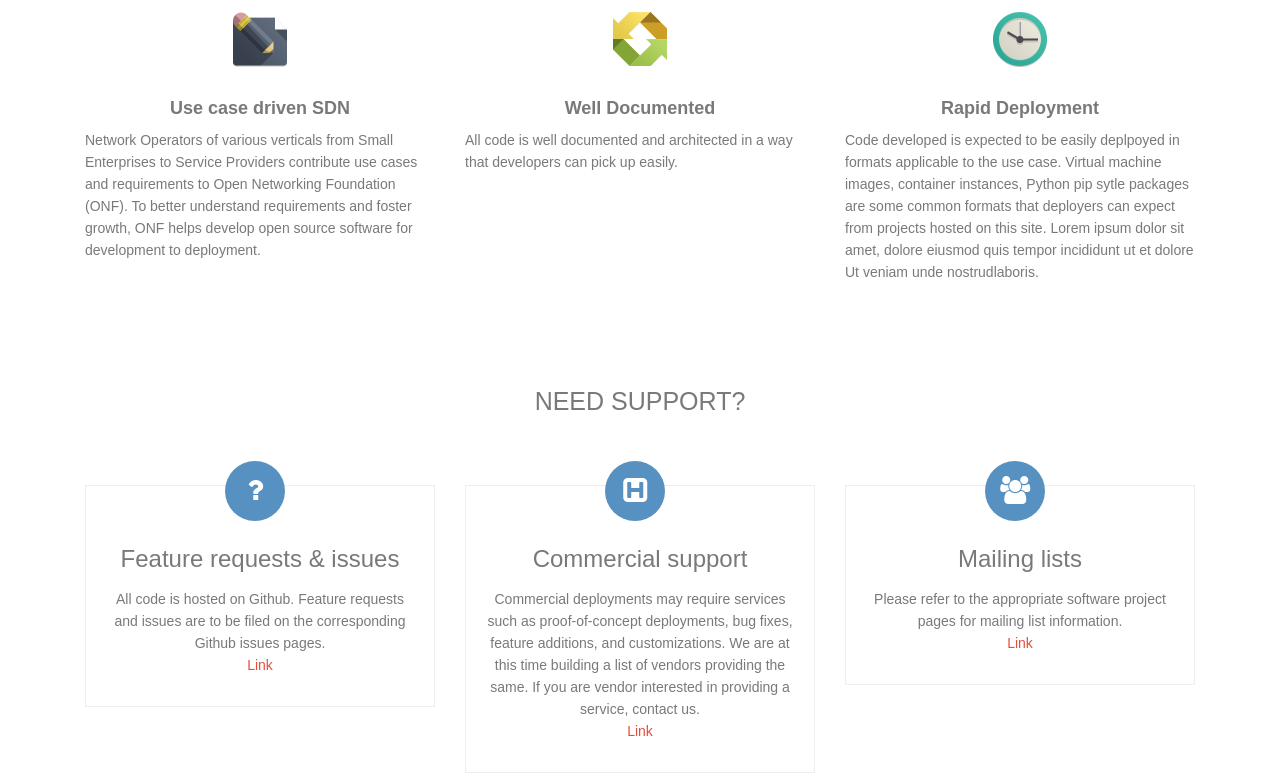
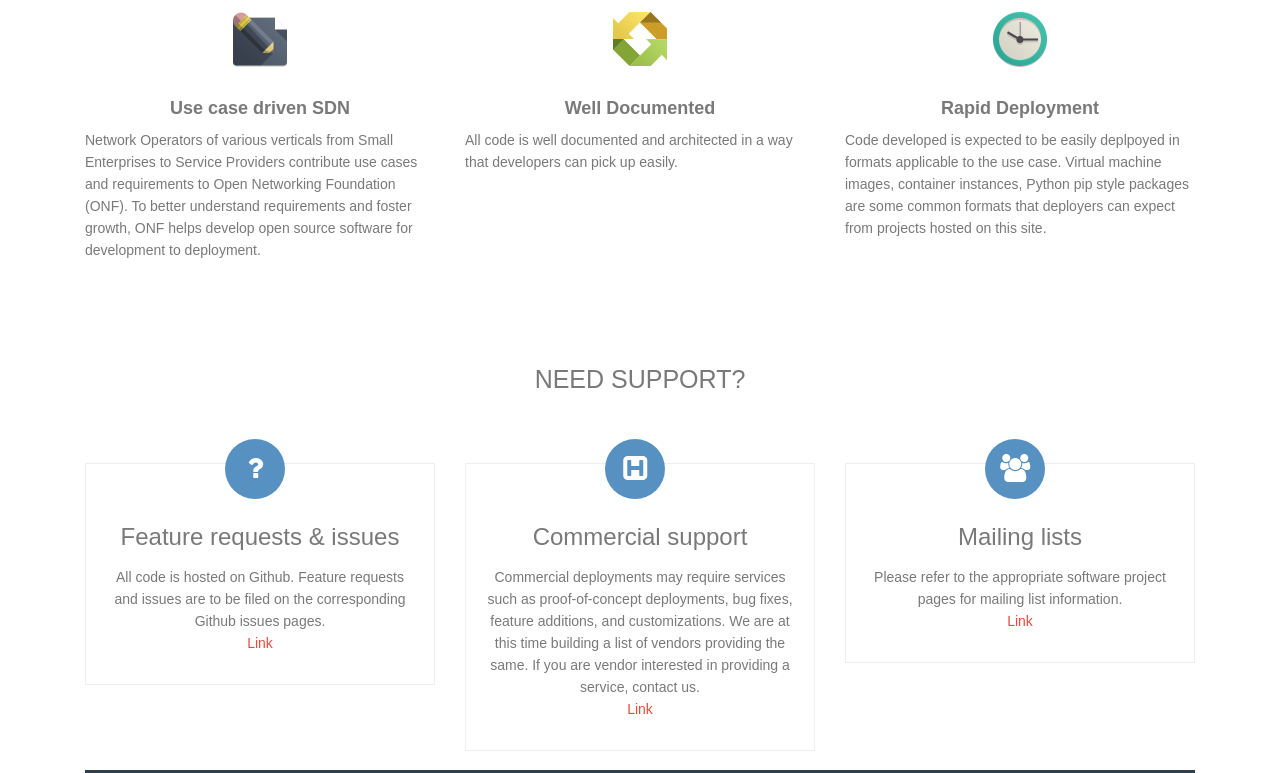
Before and after one commit to onfsdn/onfsdn.github.io, a plain HTML site: page index.html in a window 1280 px wide. Shown: the part 820-1593 px from the top of the page. Drawn offline with Linux system fonts and the light colour scheme.

Commit message:
fixed typos

```diff
--- a/index.html
+++ b/index.html
@@ -204,8 +204,7 @@
                 </h4>
               </div>
               <p class="text-left">
-             Code developed is expected to be easily deplpoyed in formats applicable to the use case.  Virtual machine images, container instances, Python pip sytle packages are some common formats that deployers can expect from projects hosted on this site.
-              Lorem ipsum dolor sit amet, dolore eiusmod quis tempor incididunt ut et dolore Ut veniam unde nostrudlaboris.
+             Code developed is expected to be easily deplpoyed in formats applicable to the use case.  Virtual machine images, container instances, Python pip style packages are some common formats that deployers can expect from projects hosted on this site.
               </p>
             </div>
           </div>
```
